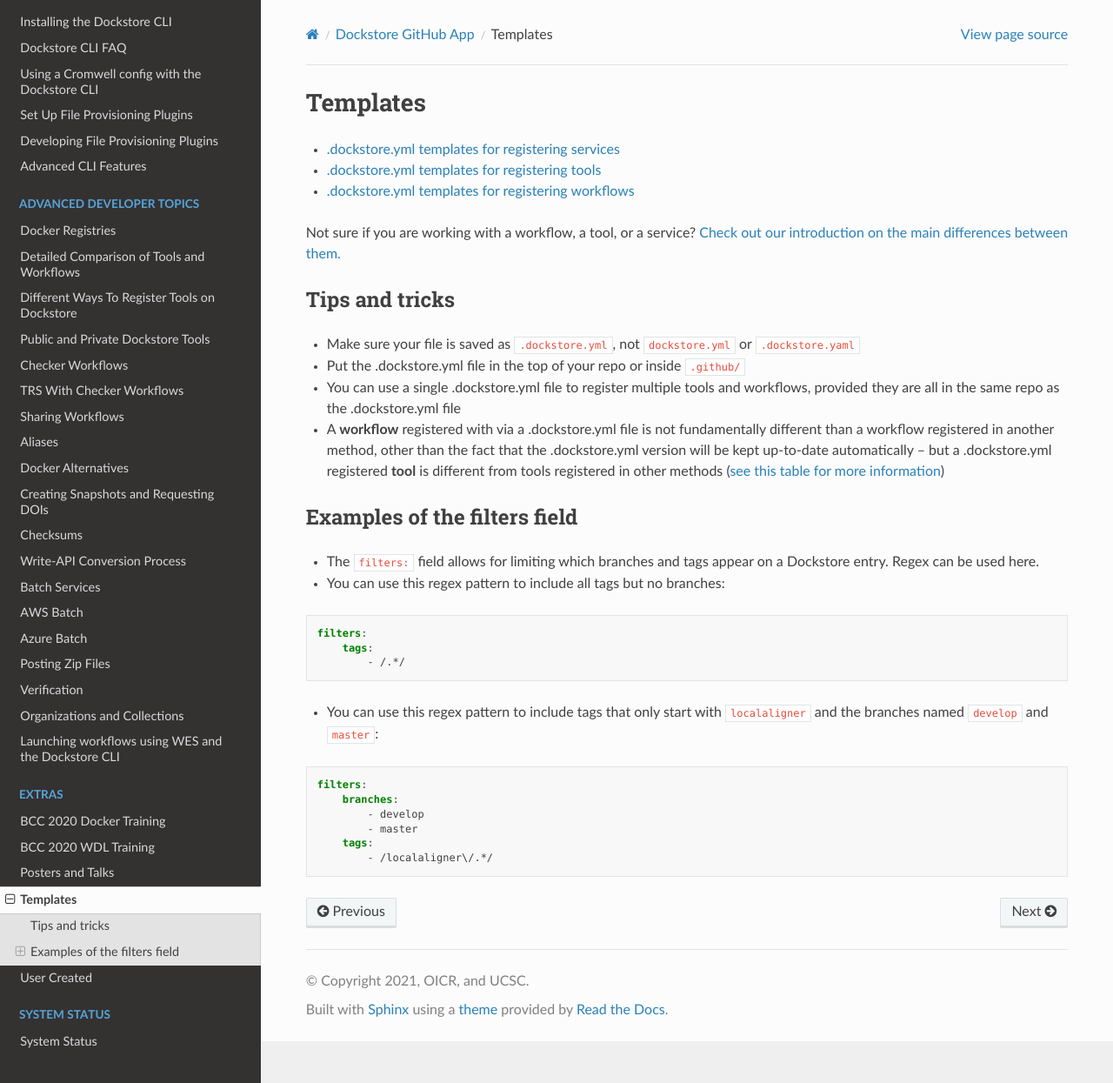
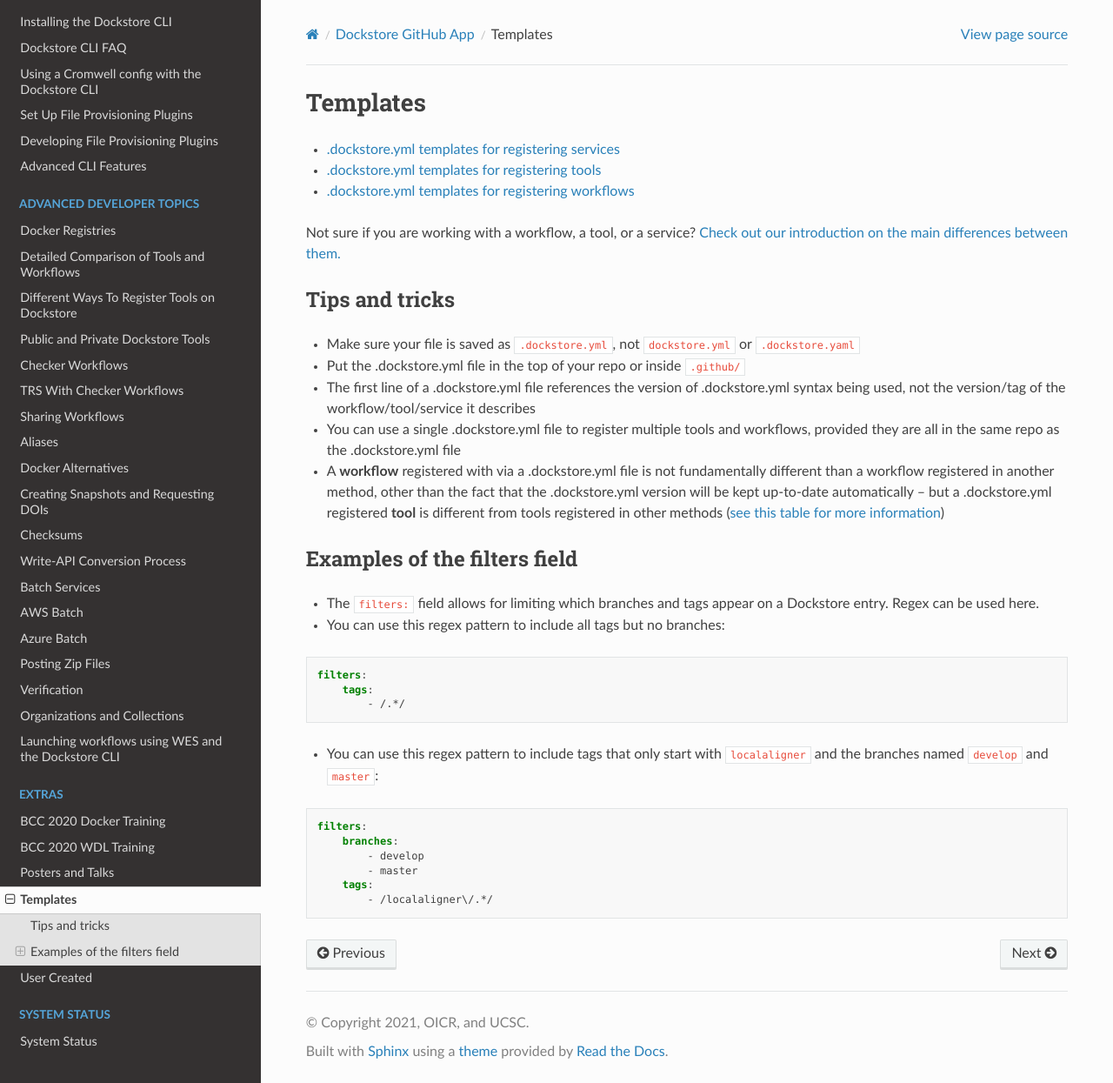
Before and after one commit to dockstore/dockstore-documentation, a Sphinx documentation site: the page built from docs/assets/templates/template.rst, in a window 1280 px wide and 1245 px high. Shown: the whole window at 87% size. Built offline with Sphinx 7.4.7 and the Read the Docs theme 2.0.0, drawn with Linux system fonts in a browser that asks for light colours.

Commit message:
Address issue #4675
https://github.com/dockstore/dockstore/issues/4675

```diff
--- a/docs/assets/templates/template.rst
+++ b/docs/assets/templates/template.rst
@@ -11,6 +11,7 @@ Tips and tricks
 ---------------
 * Make sure your file is saved as ``.dockstore.yml``, not ``dockstore.yml`` or ``.dockstore.yaml``
 * Put the .dockstore.yml file in the top of your repo or inside ``.github/``
+* The first line of a .dockstore.yml file references the version of .dockstore.yml syntax being used, not the version/tag of the workflow/tool/service it describes
 * You can use a single .dockstore.yml file to register multiple tools and workflows, provided they are all in the same repo as the .dockstore.yml file
 * A **workflow** registered with via a .dockstore.yml file is not fundamentally different than a workflow registered in another method, other than the fact that the .dockstore.yml version will be kept up-to-date automatically -- but a .dockstore.yml registered **tool** is different from tools registered in other methods (:ref:`see this table for more information <dockstore yml tools vs old school tools>`)
 
```
